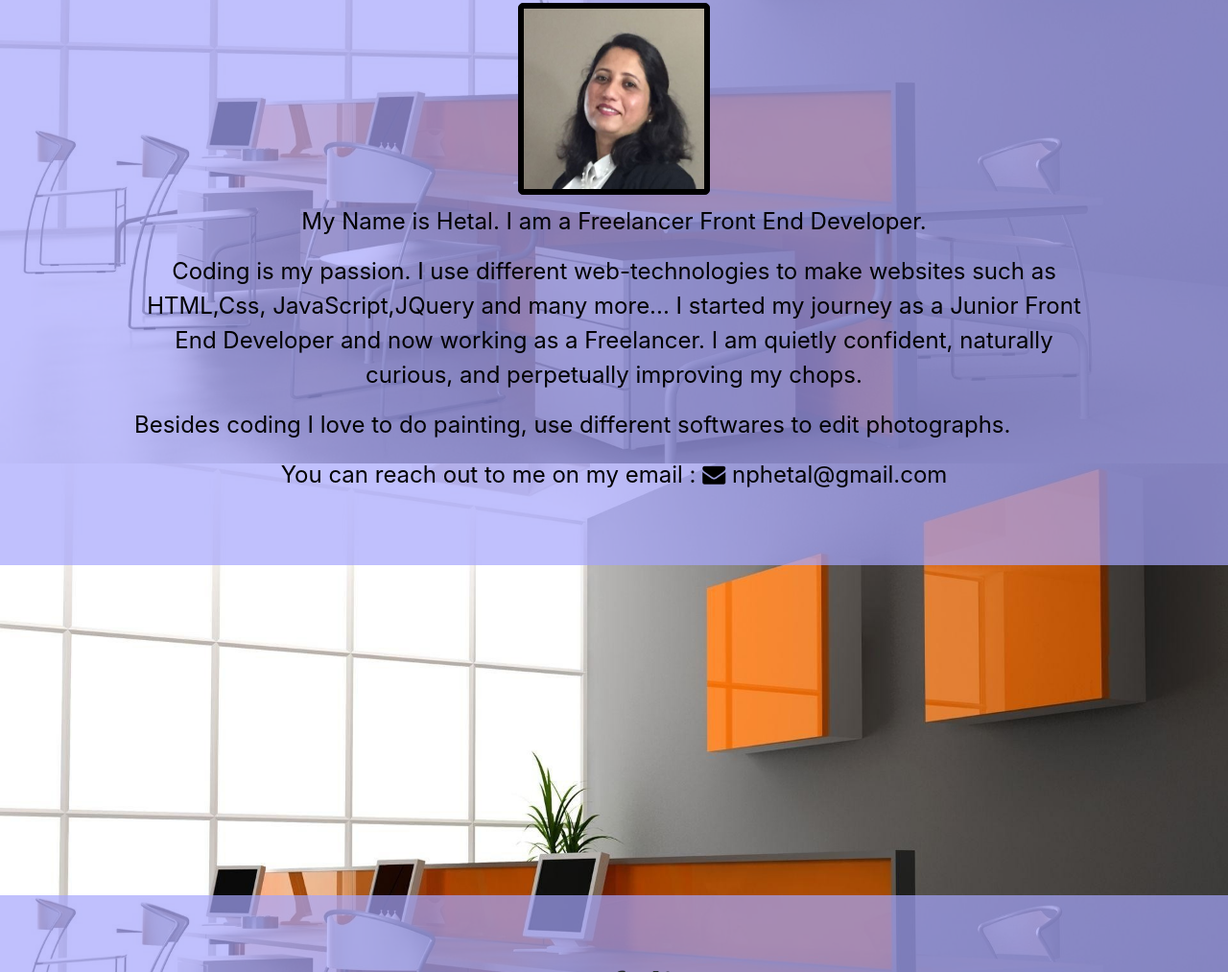
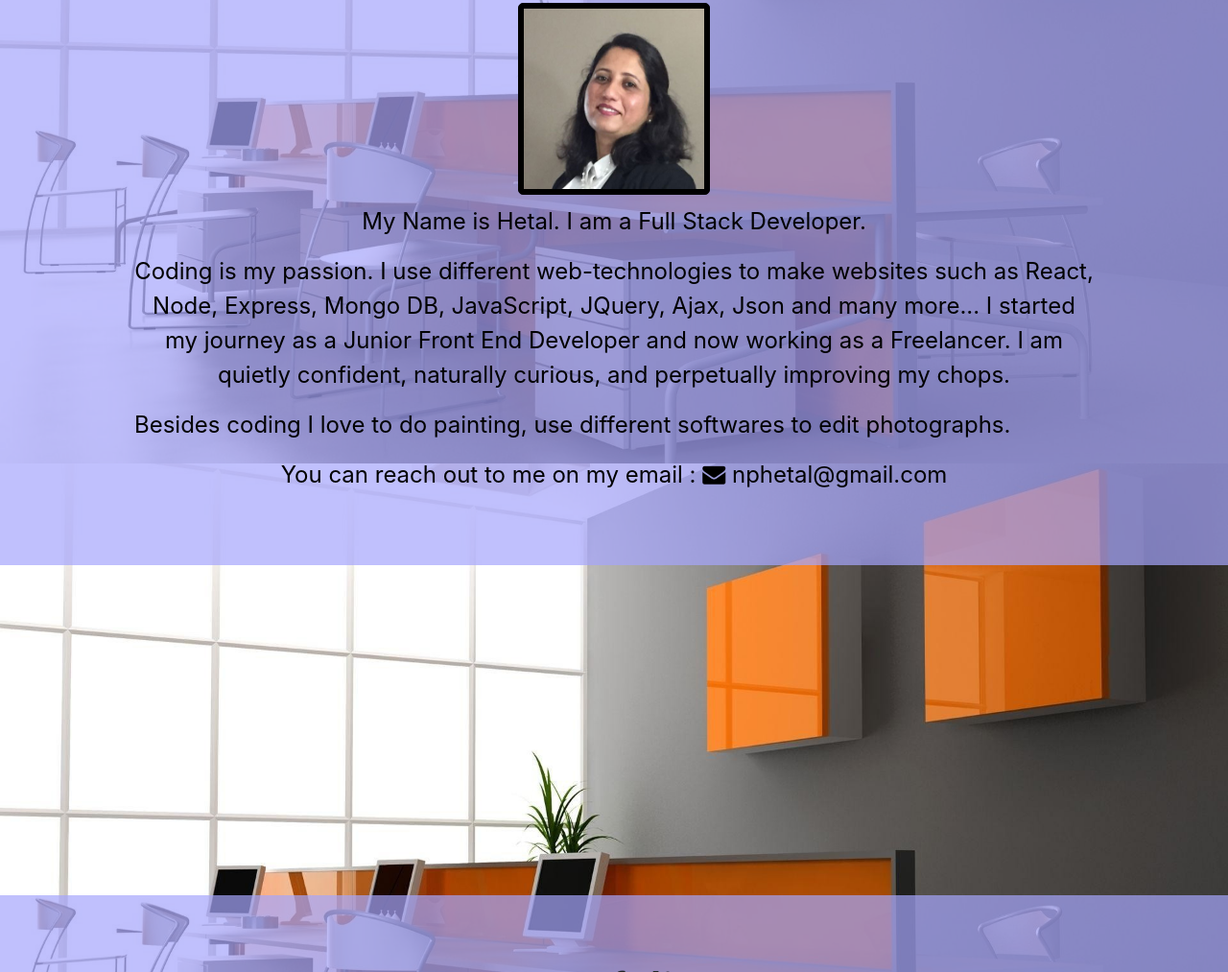
Before and after one commit to HET1905/Portfolio, a plain HTML site: page index.html in a window 1280 px wide. Shown: the part 1117-2130 px from the top of the page at 96% size. Drawn offline with nearby package versions, Linux system fonts and the light colour scheme.

Commit message:
change the main heading

```diff
--- a/index.html
+++ b/index.html
@@ -79,9 +79,9 @@
                     <img class="wow fadeInDown" data-wow-duration="2s" data-wow-delay=".2s" id="myImg"
                         src="assets/images/Hetal.jpg" alt="Hetal Patel">
                     <article class="wow zoomIn" data-wow-duration="2s" data-wow-delay=".2s">
-                        <p>My Name is Hetal. I am a Freelancer Front End Developer.</p>
-                        <p> Coding is my passion. I use different web-technologies to make websites such as HTML,Css,
-                            JavaScript,JQuery and many more...
+                        <p>My Name is Hetal. I am a Full Stack Developer.</p>
+                        <p> Coding is my passion. I use different web-technologies to make websites such as React, Node, Express, Mongo DB, JavaScript,
+                            JQuery, Ajax, Json and many more...
                             I started my journey as a Junior Front End Developer and now
                             working as a Freelancer. I am quietly confident, naturally curious, and perpetually
                             improving my
```
